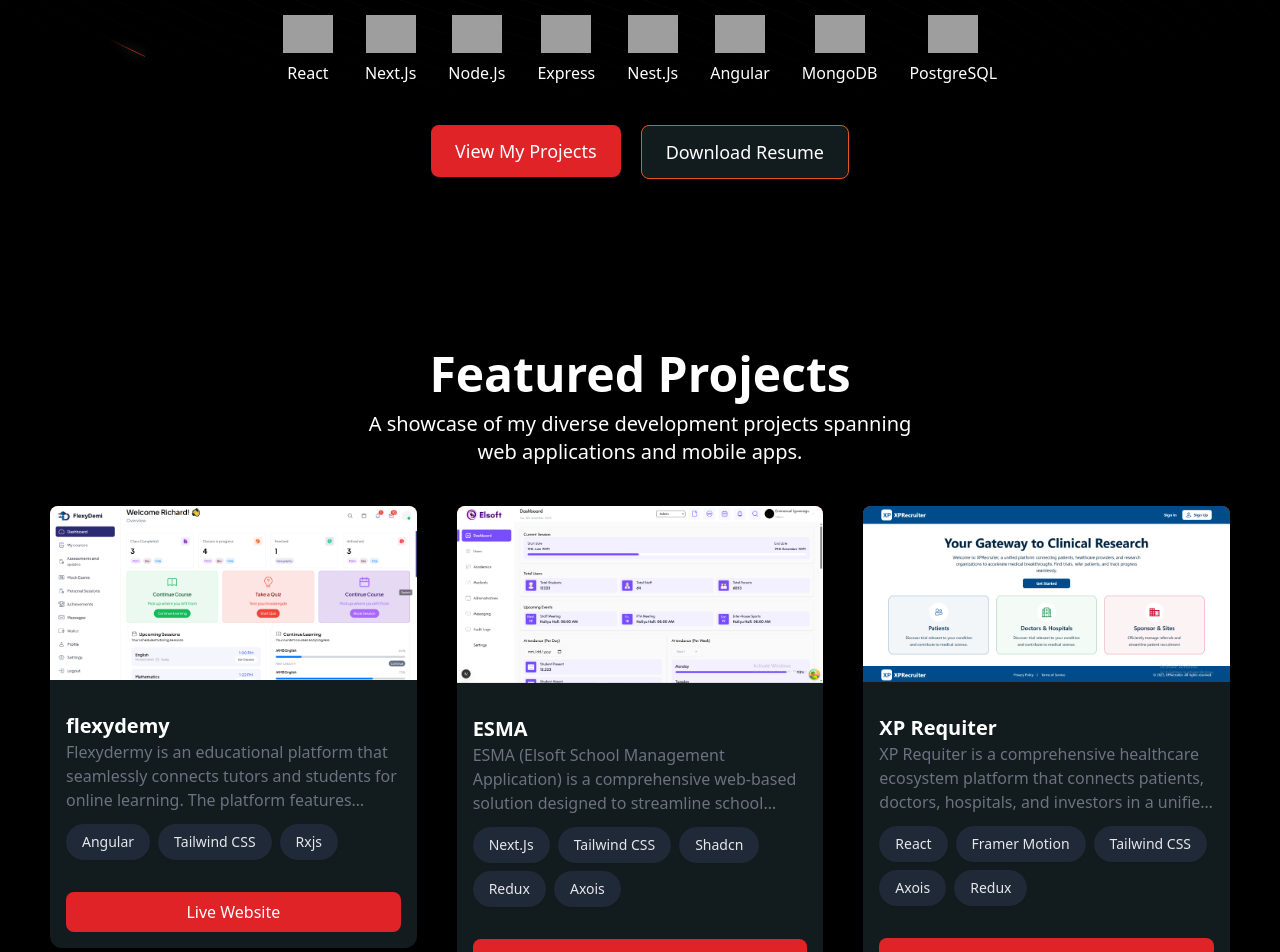
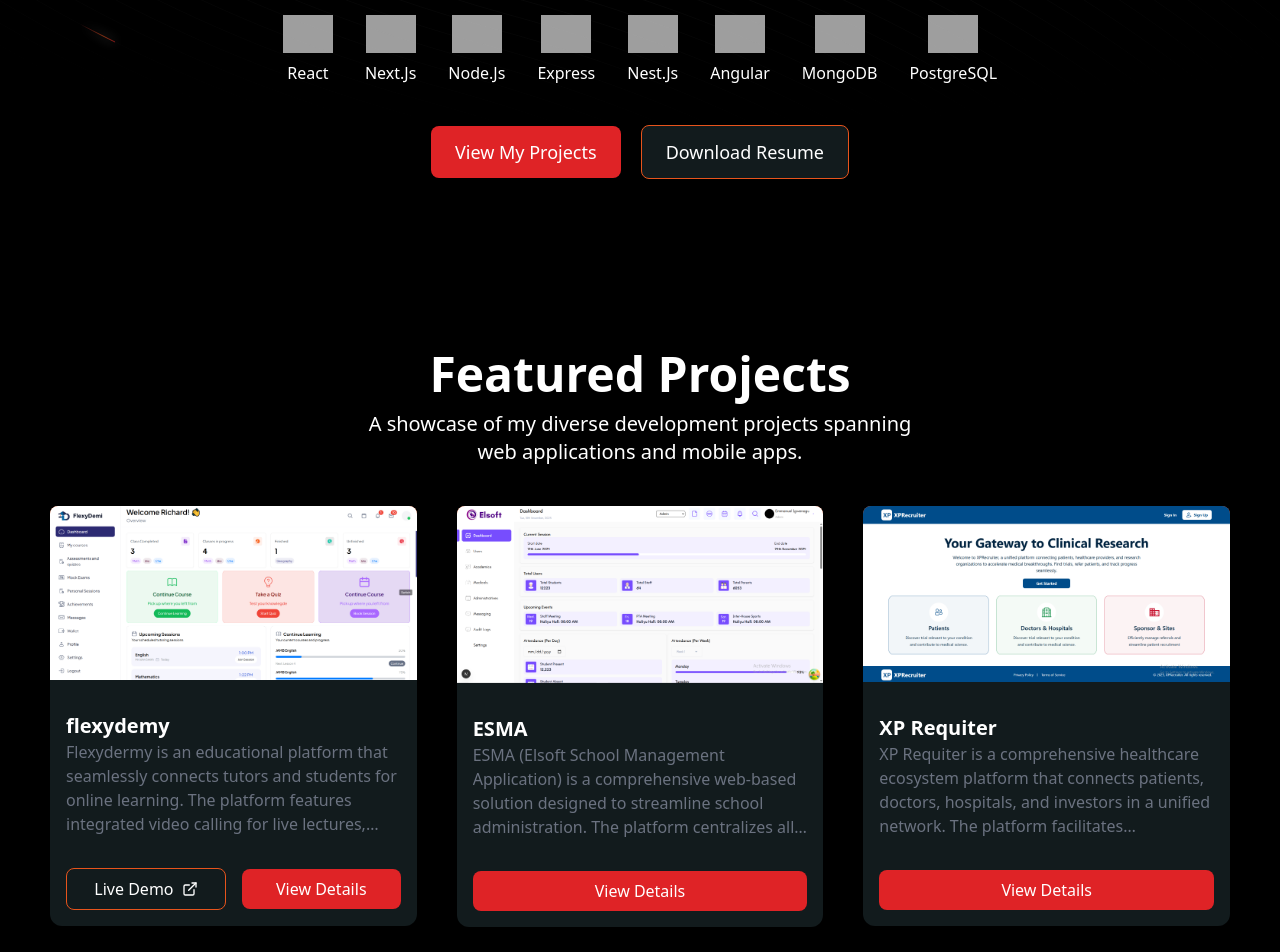
Before and after one commit to EseigbeSamuel/portfolio, a Next.js app: page / in a window 1280 px wide. Shown: the part 460-1412 px from the top of the page. Built offline with nearby package versions, Linux system fonts and the light colour scheme; grey boxes are pictures that could not be loaded.

Commit message:
ui changes, new resume added

```diff
--- a/src/components/ProjectCard.tsx
+++ b/src/components/ProjectCard.tsx
@@ -1,5 +1,6 @@
 import Image, { StaticImageData } from "next/image";
 import Button from "./Button";
+import { ExternalLink } from "lucide-react";
 
 interface SubProps {
   title: string;
@@ -40,10 +41,10 @@ export default function ProjectCard({
       <section className="p-4">
         <div className="mt-4">
           <h1 className="text-xl font-bold">{title}</h1>
-          <p className="text-gray-500 line-clamp-3">{desc}</p>
+          <p className="text-gray-500 line-clamp-4">{desc}</p>
         </div>
 
-        <section>
+        {/* <section>
           <div className="flex gap-2 mt-3 flex-wrap">
             {tech.map((tech, i) => (
               <span
@@ -54,15 +55,20 @@ export default function ProjectCard({
               </span>
             ))}
           </div>
-        </section>
+        </section> */}
       </section>
       <section className="p-4">
         {link ? (
-          <Button
-            label="Live Website"
-            fullWidth={true}
-            onClick={() => window.open(link, "_blank")}
-          />
+          <div className="flex w-full items-center gap-4">
+            <Button
+              label="Live Demo"
+              fullWidth={true}
+              onClick={() => window.open(link, "_blank")}
+              variant="secondary"
+              icon={<ExternalLink className="w-4 h-4" />}
+            />
+            <Button label="View Details" fullWidth={true} onClick={onClick} />
+          </div>
         ) : onClick ? (
           <Button label="View Details" fullWidth={true} onClick={onClick} />
         ) : null}
--- a/src/components/ProjectDescription.tsx
+++ b/src/components/ProjectDescription.tsx
@@ -1,10 +1,13 @@
+import { ExternalLink } from "lucide-react";
 import Image, { StaticImageData } from "next/image";
+import Button from "./Button";
 
 interface ProjectDescriptionProps {
   image: StaticImageData;
   title: string;
   desc: string;
   tech: string[];
+  link?: string;
 }
 
 export default function ProjectDescription({
@@ -12,6 +15,7 @@ export default function ProjectDescription({
   title,
   desc,
   tech,
+  link,
 }: ProjectDescriptionProps) {
   return (
     <div className=" text-white">
@@ -35,6 +39,19 @@ export default function ProjectDescription({
             ))}
           </div>
         </div>
+        {link ? (
+          <div className="pt-4 border-t border-gray-700">
+            <Button
+              label="Live Demo"
+              fullWidth={true}
+              onClick={() => window.open(link, "_blank")}
+              variant="secondary"
+              icon={<ExternalLink className="w-4 h-4" />}
+            />
+          </div>
+        ) : (
+          ""
+        )}
       </section>
     </div>
   );
--- a/src/pages/Hero.tsx
+++ b/src/pages/Hero.tsx
@@ -39,7 +39,7 @@ export default function Hero() {
 
   const handleDownloadResume = () => {
     const link = document.createElement("a");
-    link.href = "/Eseigbe-Samuel-Osezele-Resume-2.pdf";
+    link.href = "/Eseigbe-Samuel-Osezele-Resume.pdf";
     link.download = "Samuel_Eseigbe_Resume.pdf";
     document.body.appendChild(link);
     link.click();
@@ -114,7 +114,7 @@ export default function Hero() {
       </motion.section>
 
       <motion.section
-        className="grid md:flex gap-5 "
+        className="grid items-center md:flex gap-5 "
         variants={containerVariants}
         initial="hidden"
         animate="visible"
--- a/src/pages/Projects.tsx
+++ b/src/pages/Projects.tsx
@@ -78,6 +78,7 @@ export default function Projects() {
                     title={p.title}
                     desc={p.desc}
                     tech={p.tech}
+                    link={p.link}
                   />
                 )
               }
```
Also changed, not shown: 1 other file (tests, documents, lock files or other folders).
